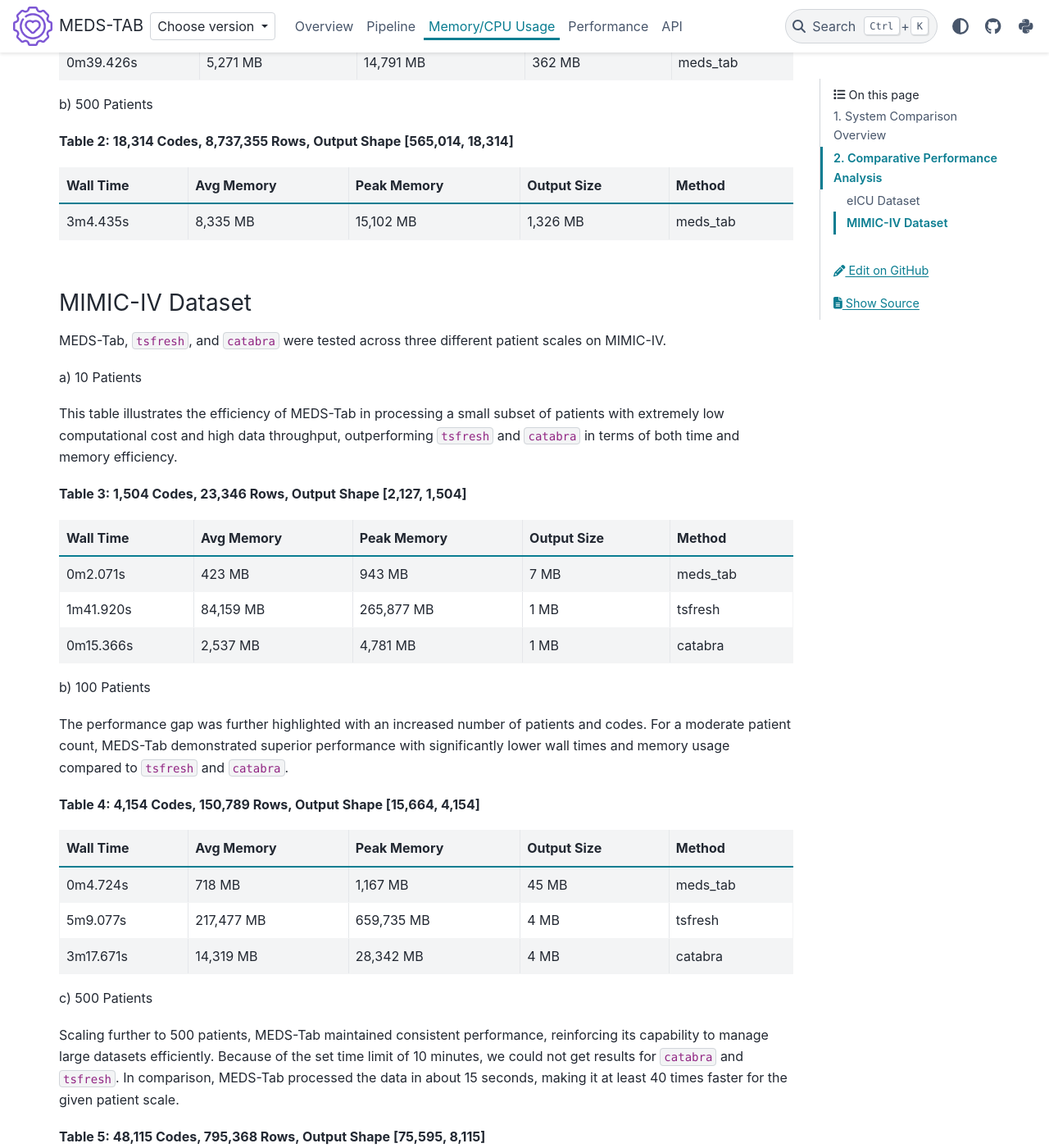
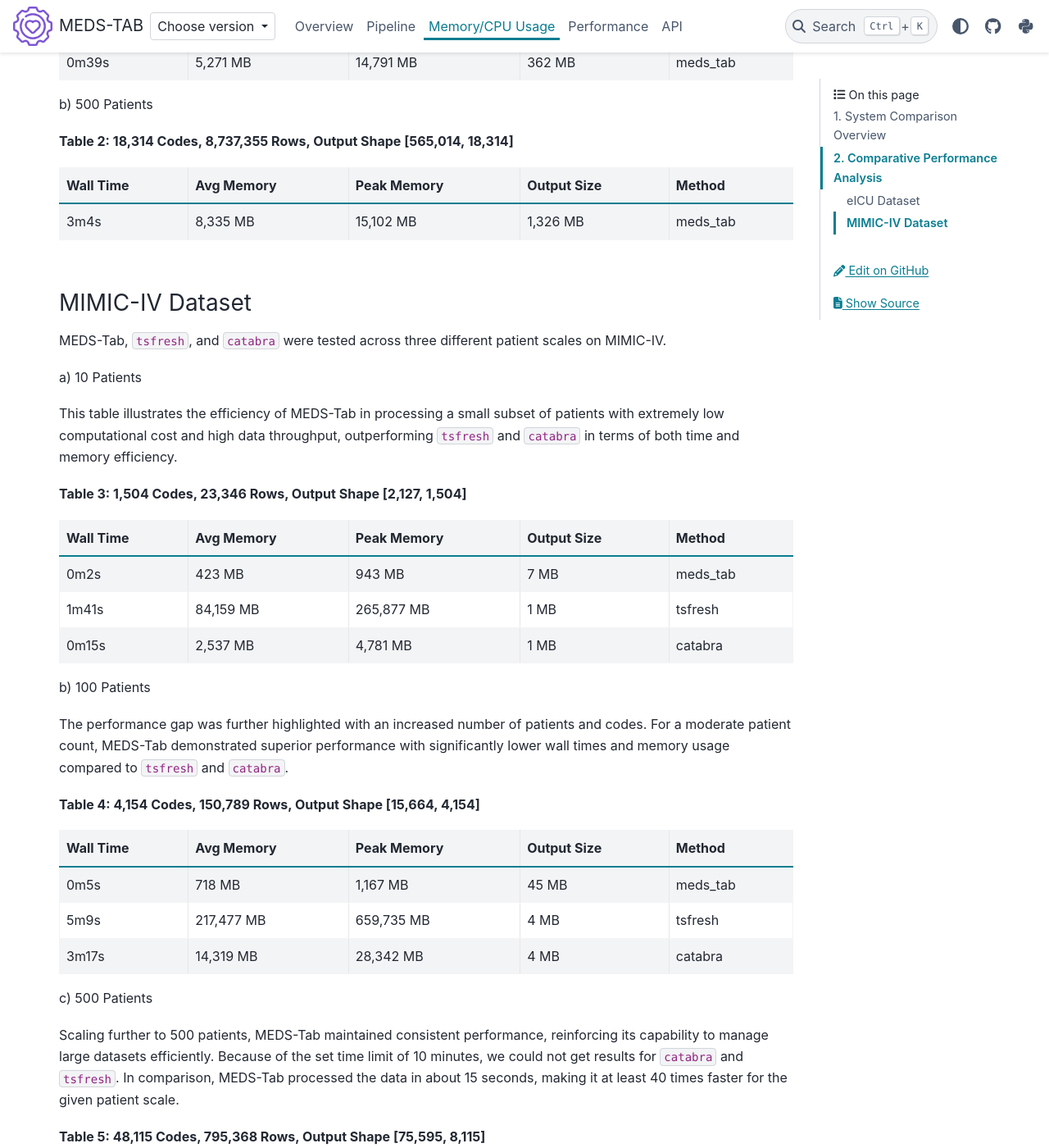
Before and after one commit to mmcdermott/MEDS_Tabular_AutoML, a Sphinx documentation site: the page built from docs/source/profiling.md, in a window 1280 px wide and 1400 px high, scrolled down 1713 px. Shown: the whole window at 82% size. Built offline with Sphinx 7.4.7 and the PyData theme 0.15.4, drawn with Linux system fonts in a browser that asks for light colours; comment, search, counter and statistics services are not loaded.

Commit message:
cleaned up tables

```diff
--- a/docs/source/profiling.md
+++ b/docs/source/profiling.md
@@ -33,7 +33,7 @@ a) 100 Patients
 
 | Wall Time | Avg Memory | Peak Memory | Output Size | Method   |
 | --------- | ---------- | ----------- | ----------- | -------- |
-| 0m39.426s | 5,271 MB   | 14,791 MB   | 362 MB      | meds_tab |
+| 0m39s     | 5,271 MB   | 14,791 MB   | 362 MB      | meds_tab |
 
 b) 500 Patients
 
@@ -41,7 +41,7 @@ b) 500 Patients
 
 | Wall Time | Avg Memory | Peak Memory | Output Size | Method   |
 | --------- | ---------- | ----------- | ----------- | -------- |
-| 3m4.435s  | 8,335 MB   | 15,102 MB   | 1,326 MB    | meds_tab |
+| 3m4s      | 8,335 MB   | 15,102 MB   | 1,326 MB    | meds_tab |
 
 ### MIMIC-IV Dataset
 
@@ -55,9 +55,9 @@ This table illustrates the efficiency of MEDS-Tab in processing a small subset o
 
 | Wall Time | Avg Memory | Peak Memory | Output Size | Method   |
 | --------- | ---------- | ----------- | ----------- | -------- |
-| 0m2.071s  | 423 MB     | 943 MB      | 7 MB        | meds_tab |
-| 1m41.920s | 84,159 MB  | 265,877 MB  | 1 MB        | tsfresh  |
-| 0m15.366s | 2,537 MB   | 4,781 MB    | 1 MB        | catabra  |
+| 0m2s      | 423 MB     | 943 MB      | 7 MB        | meds_tab |
+| 1m41s     | 84,159 MB  | 265,877 MB  | 1 MB        | tsfresh  |
+| 0m15s     | 2,537 MB   | 4,781 MB    | 1 MB        | catabra  |
 
 b) 100 Patients
 
@@ -67,9 +67,9 @@ The performance gap was further highlighted with an increased number of patients
 
 | Wall Time | Avg Memory | Peak Memory | Output Size | Method   |
 | --------- | ---------- | ----------- | ----------- | -------- |
-| 0m4.724s  | 718 MB     | 1,167 MB    | 45 MB       | meds_tab |
-| 5m9.077s  | 217,477 MB | 659,735 MB  | 4 MB        | tsfresh  |
-| 3m17.671s | 14,319 MB  | 28,342 MB   | 4 MB        | catabra  |
+| 0m5s      | 718 MB     | 1,167 MB    | 45 MB       | meds_tab |
+| 5m9s      | 217,477 MB | 659,735 MB  | 4 MB        | tsfresh  |
+| 3m17s     | 14,319 MB  | 28,342 MB   | 4 MB        | catabra  |
 
 c) 500 Patients
 
@@ -79,6 +79,6 @@ Scaling further to 500 patients, MEDS-Tab maintained consistent performance, rei
 
 | Wall Time | Avg Memory | Peak Memory | Output Size | Method   |
 | --------- | ---------- | ----------- | ----------- | -------- |
-| 0m15.867s | 1,410 MB   | 3,539 MB    | 442 MB      | meds_tab |
+| 0m16s     | 1,410 MB   | 3,539 MB    | 442 MB      | meds_tab |
 
 ______________________________________________________________________
```
Also changed, not shown: README.md (+15 -9 lines).
